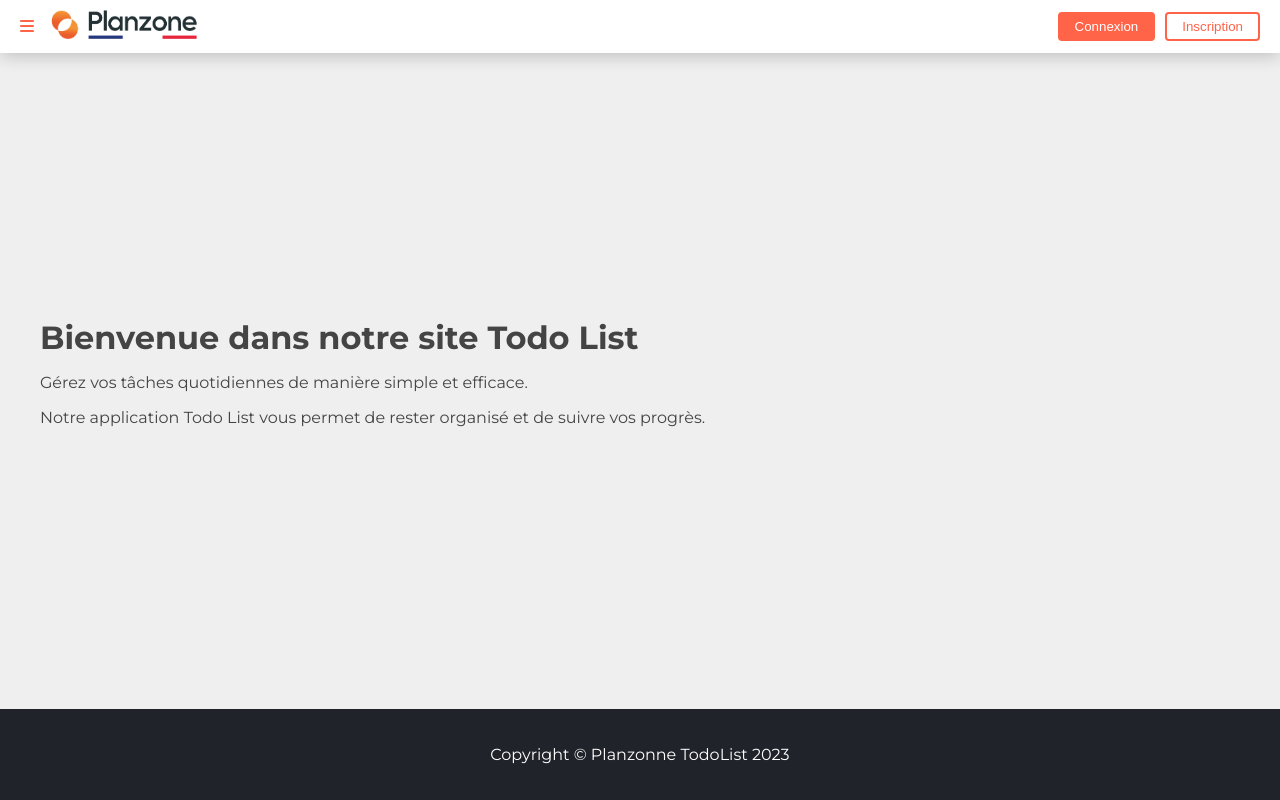
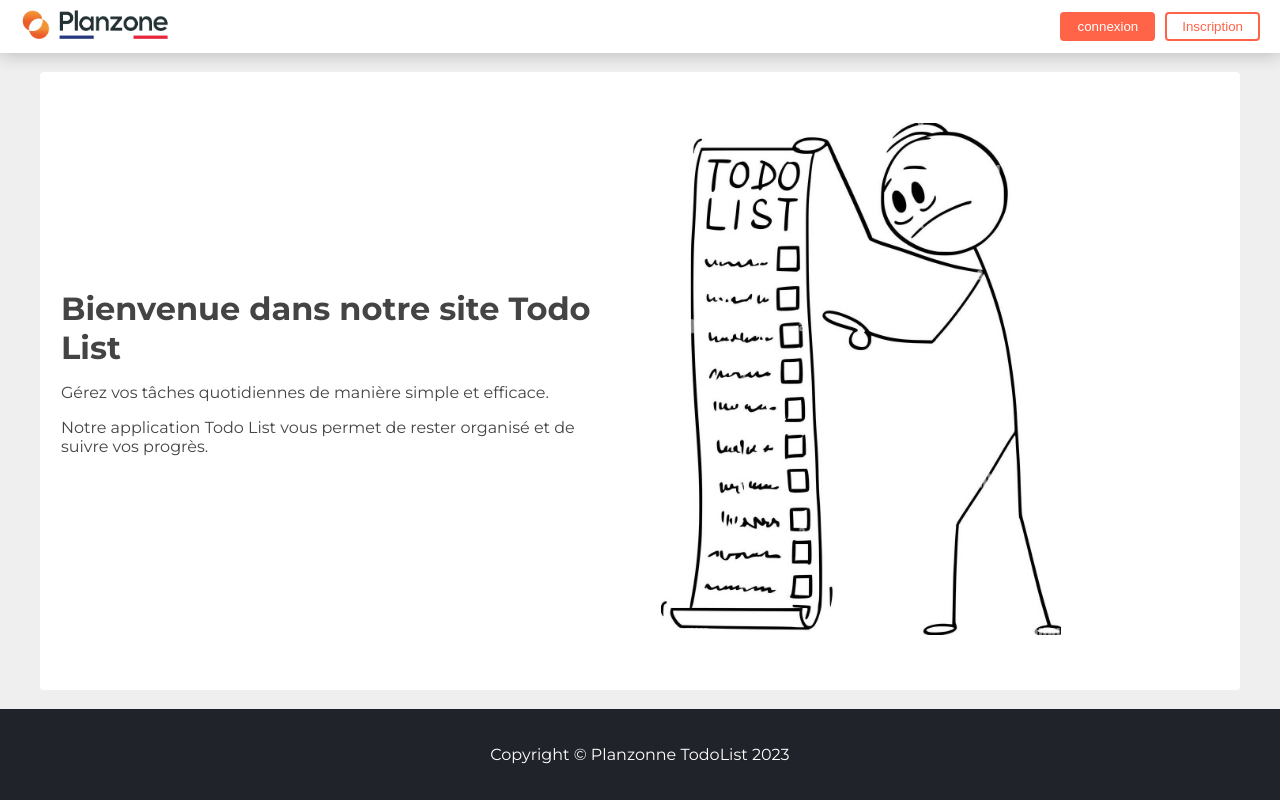
Before and after one commit to Talatizi-kamel/Todo-List, a React (Create React App) app in the folder frontend/: page / in a window 1280 px wide. Built offline with nearby package versions, Linux system fonts and the light colour scheme.

Commit message:
mise a jour homepage

```diff
--- a/frontend/src/assets/styles/_flex.scss
+++ b/frontend/src/assets/styles/_flex.scss
@@ -29,7 +29,7 @@
 }
 .justify-content-g {
   display: flex;
-  justify-content: flex-start; /* Aligner les éléments à gauche */
+  justify-content: flex-start;
   gap: 20px;
 }
 .justify-content-d {
--- a/frontend/src/assets/styles/_themes.scss
+++ b/frontend/src/assets/styles/_themes.scss
@@ -51,3 +51,8 @@ input {
 .notification {
   background-color: var(--green);
 }
+
+.resized-image {
+  width: 100%;
+  max-width: 400px;
+}
--- a/frontend/src/components/Header.js
+++ b/frontend/src/components/Header.js
@@ -1,22 +1,16 @@
-import React, { useContext } from "react";
 import styles from "./Header.module.scss";
 import logo from "../assets/images/Logo-PZ-Bleu-Blanc-Rouge.png";
 import { NavLink } from "react-router-dom";
+import { useContext } from "react";
 import { AuthContext } from "../context/AuthContext";
-
 function Header() {
-  const { user, logout } = useContext(AuthContext);
-
-  const handleLogout = () => {
-    logout();
-  };
-
+  const { user } = useContext(AuthContext);
   return (
     <header className={`${styles.header} d-flex flex-row align-items-center`}>
-      <i className="fa-solid fa-bars mr-15"></i>
       <div className="flex-fill">
         <NavLink to="/">
-          <img src={logo} alt="logo planzone"></img>
+          {" "}
+          <img src={logo} alt="logo planzone"></img>{" "}
         </NavLink>
       </div>
       {user ? (
@@ -24,17 +18,16 @@ function Header() {
           <NavLink to="Profile">
             <button className="btn btn-primary mr-5">Profil</button>
           </NavLink>
-          <button
-            className="btn btn-reverse-primary ml-5"
-            onClick={handleLogout}
-          >
-            Déconnexion
-          </button>
+          <NavLink to="/">
+            <button className="btn btn-reverse-primary ml-5">
+              Déconnexion
+            </button>
+          </NavLink>
         </ul>
       ) : (
         <ul>
           <NavLink to="Login">
-            <button className="btn btn-primary mr-5">Connexion</button>
+            <button className="btn btn-primary mr-5">connexion</button>
           </NavLink>
           <NavLink to="signup">
             <button className="btn btn-reverse-primary ml-5">
--- a/frontend/src/components/Homepage.js
+++ b/frontend/src/components/Homepage.js
@@ -1,20 +1,25 @@
 import React from "react";
+import image from "../assets/images/image.jpg";
+import style from "./Homepage.module.scss";
 
 function Homepage() {
   return (
-    <div className="container mt-5">
-      <div className="row justify-content-center">
-        <div className="col-md-8 text-center">
-          <h1 className="display-4 mb-4">
-            Bienvenue dans notre site Todo List
-          </h1>
-          <p className="lead">
-            Gérez vos tâches quotidiennes de manière simple et efficace.
-          </p>
+    <div class=" d-flex container align-items-center">
+      <div class=" d-flex container justify-content-center align-items-center card my-30">
+        <div class={`${style.box} card`}>
+          <h1>Bienvenue dans notre site Todo List</h1>
+          <p>Gérez vos tâches quotidiennes de manière simple et efficace.</p>
           <p>
             Notre application Todo List vous permet de rester organisé et de
             suivre vos progrès.
           </p>
+        </div>
+        <div class={`${style.box} card`}>
+          <img
+            src={image}
+            alt="Illustration Todo List"
+            className="resized-image justify-content-d  my-30"
+          />
         </div>
       </div>
     </div>
--- /dev/null
+++ b/frontend/src/components/Homepage.module.scss
@@ -0,0 +1,6 @@
+.box {
+  flex: 1;
+  border: 1px solid white;
+  margin: 10px;
+  padding: 10px;
+}
```
Also changed, not shown: frontend/src/assets/images/image.jpg (added).
